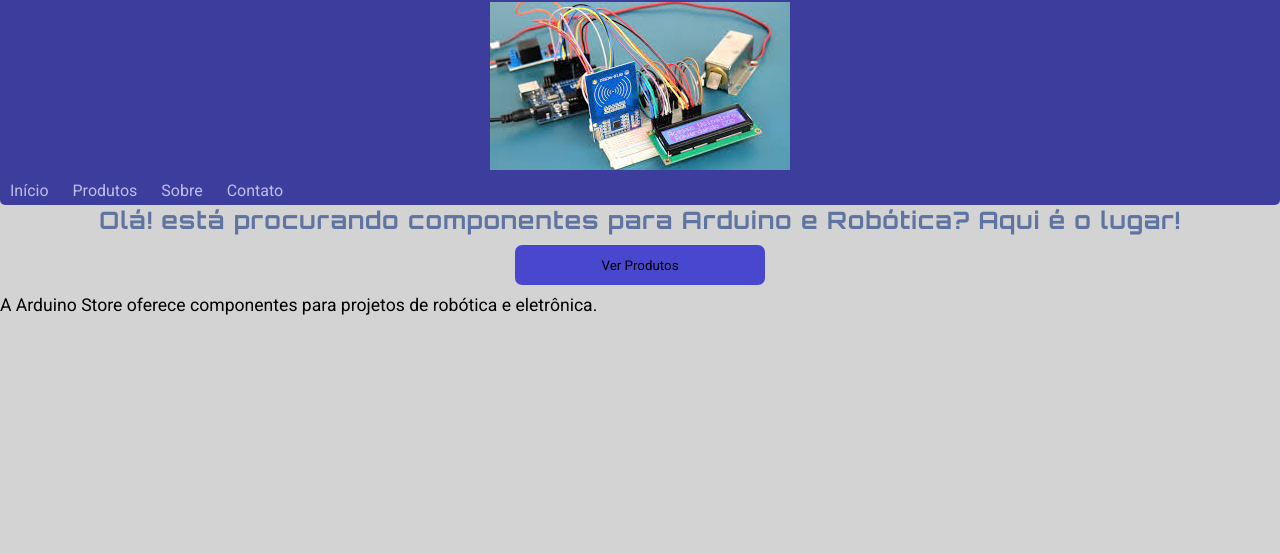
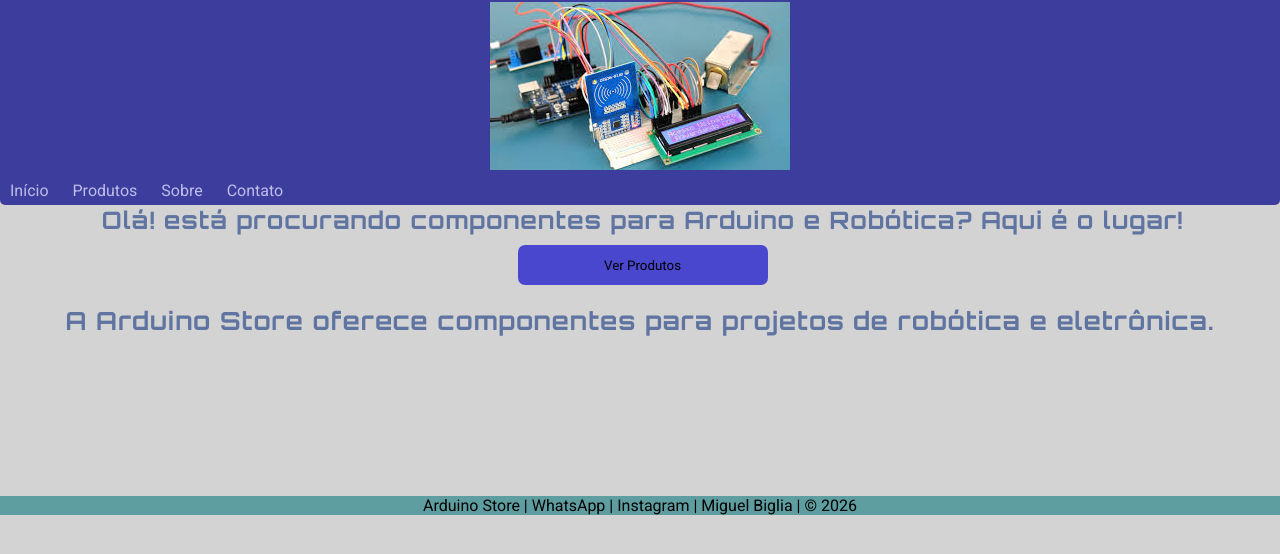
Before and after one commit to miguel-biglia/Meu-site, a plain HTML site: page index.html in a window 1280 px wide. Shown: the part 52-606 px from the top of the page. Drawn offline with Linux system fonts and the light colour scheme.

Commit message:
original pagina inicial

```diff
--- a/index.html
+++ b/index.html
@@ -29,5 +29,10 @@
             <p>A Arduino Store oferece componentes
              para projetos de robótica e eletrônica.</p>
     </aside>
+
+
+    <footer>
+         Arduino Store | WhatsApp | Instagram | Miguel Biglia | © 2026
+    </footer>
 </body>
 </html>
--- a/styleA.css
+++ b/styleA.css
@@ -49,6 +49,7 @@ header a:hover{
 
 main{
     text-align: center;
+    margin-left: 5px;
 }
 
 main h2{
@@ -79,3 +80,21 @@ button:hover{
     text-decoration: none;
     color: black;
 }
+
+aside{
+    text-align: center;
+    margin: 10px;
+}
+
+aside p{
+    color: rgb(95, 116, 161);
+    font-family: 'Orbitron', sans-serif;
+    letter-spacing: 1px;
+    font-size: 25px;
+}
+
+footer{
+    margin-top: 10em;
+    background-color: cadetblue;
+    text-align: center;
+}
```
